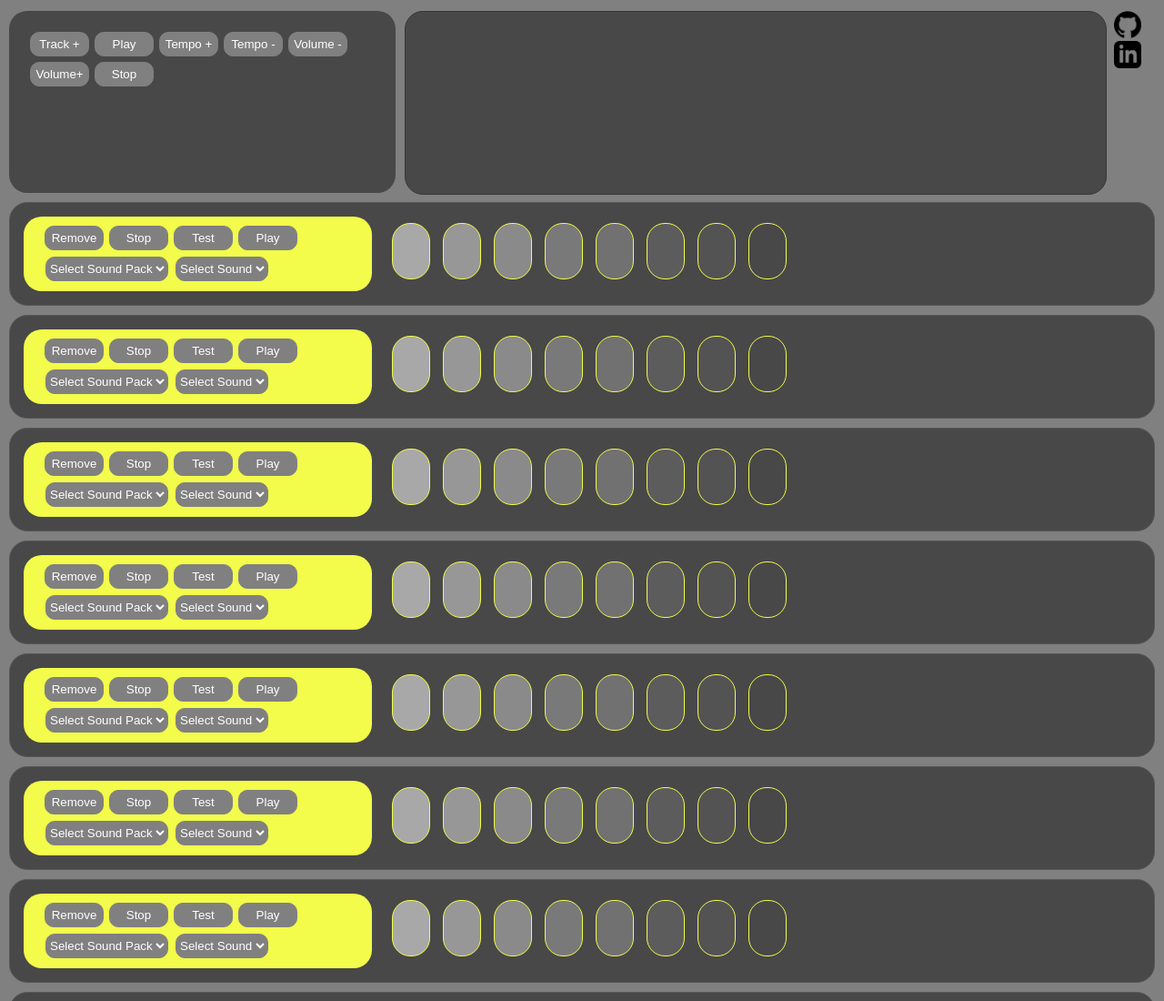
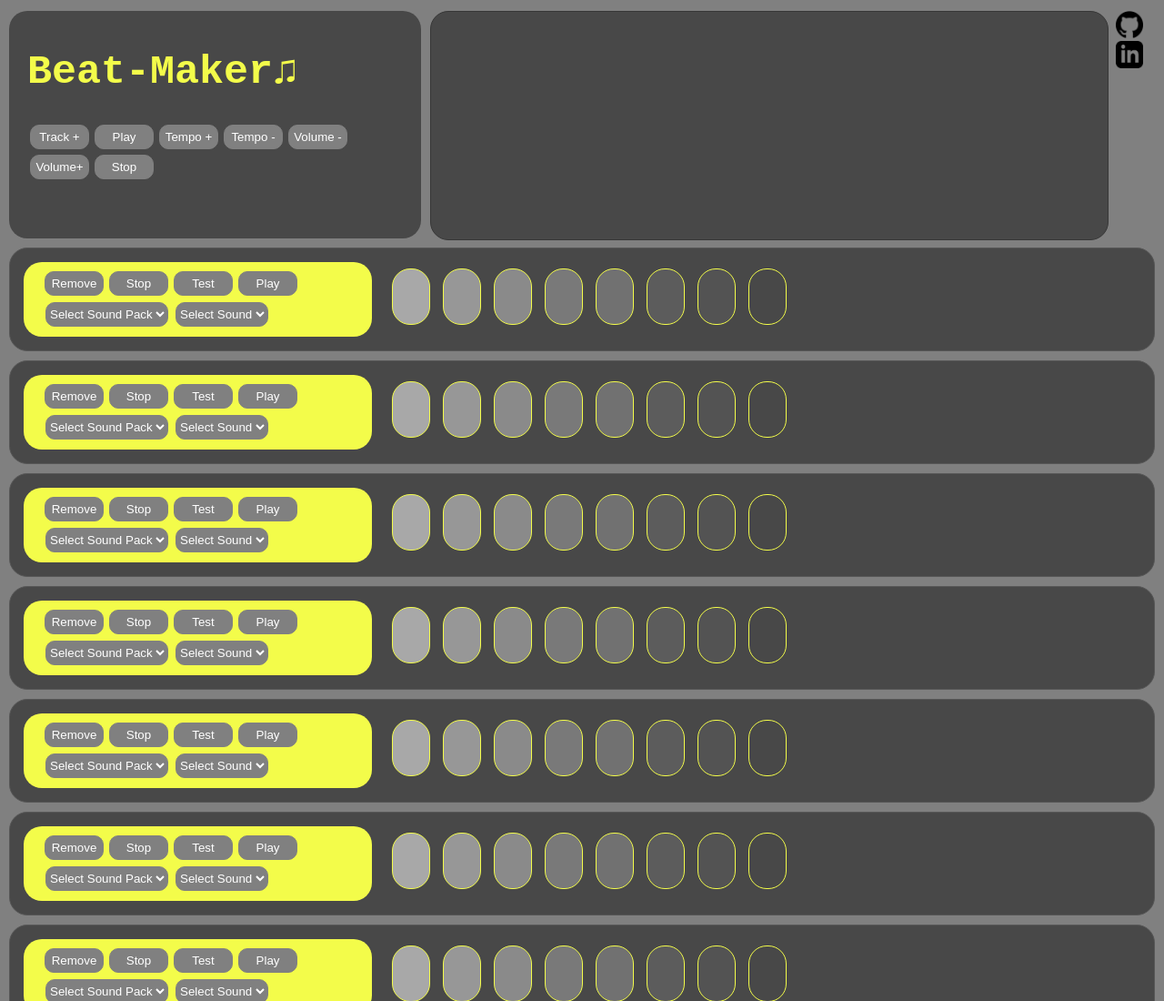
Before and after one commit to Tatiannna/beat-maker, a website built with webpack: page index.html in a window 1280 px wide. Shown: the top 1100 px of the page at 91% size. Built offline with nearby package versions, Linux system fonts and the light colour scheme.

Commit message:
Edit styling

```diff
--- a/index.html
+++ b/index.html
@@ -19,7 +19,11 @@
 
 
     <div id="nav">
-        <div id="nav-left"></div>
+        <div id="nav-left">
+            <h1>Beat-Maker&#x266B;</h1>
+            <!-- &#9834; -->
+
+        </div>
         <div id="nav-right"><canvas id="canvas"></canvas></div>
 
         <div>
--- a/src/styles/style.css
+++ b/src/styles/style.css
@@ -1,6 +1,18 @@
 /* body {
     height: 100px;
 } */
+
+h1 {
+    font-size: 45px;
+    font-family:'Courier New', Courier, monospace ;
+    font-weight: 700;
+    color: rgb(243, 252, 74);
+    margin-bottom: 32px;
+    margin-top: 25px;
+
+}
+
+
 
 img {
     width: 30px;
@@ -19,7 +31,7 @@ img {
 }
 
 #nav {
-    height: 200px;
+    height: 250px;
     background-color: grey;
     color: white;
     display: flex;
@@ -27,7 +39,7 @@ img {
 }
 
 #nav-left {
-    width: 35%;
+    /* width: 30%; */
     background-color: #484848;
     border-radius: 20px;
     padding: 20px;
```
Also changed, not shown: dist/main.css, src/index.scss (line endings or trailing spaces).
